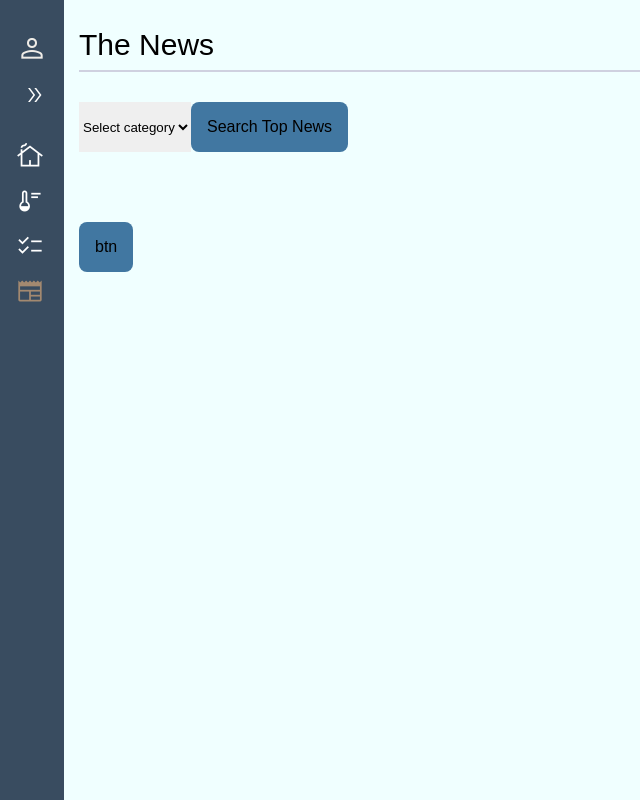
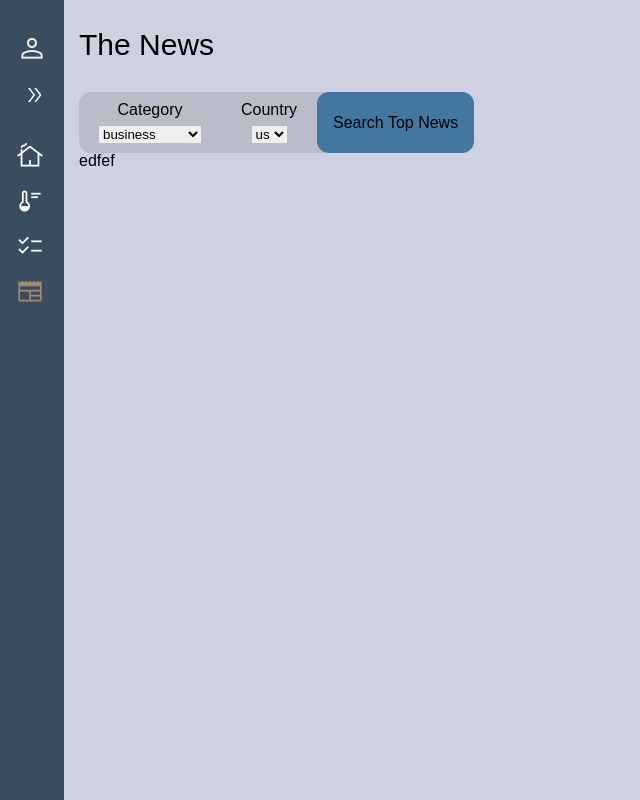
Before and after one commit to Alexandr13579/Portdolio__ToDo, a Vue app: page /#/News in a window 1280 px wide. Shown: the whole page, without its empty margins (0-640 px from the left). Built offline with nearby package versions, Linux system fonts and the light colour scheme.

Commit message:
vue3__news

```diff
--- a/src/components/News/NewsItem.vue
+++ b/src/components/News/NewsItem.vue
@@ -1,17 +1,17 @@
 <template lang="">
     <li
     class="list__item">
-        <div class="item__content">
         <header class="item__header">
             <h3 class="header__publications-title" v-if="item.source.name != null ? autor = item.source.name : autor = 'anonymous' ">{{ autor }}</h3>
             <p class="header__time">{{ item.publishedAt }}</p>
         </header>
         <main class="item__main">
+            <div class="item__main-content">
                 <p class="main__title">{{ item.title }}</p>
                 <p class="main__content">{{ item.description }}</p>
-                <div class="Item__link"><p @click="clickUrl">{{ url }}</p></div>
+            </div>
+            <div class="item__main-link"><my-btnSearhPush @click="clickUrl">Link to source</my-btnSearhPush></div>
         </main>
-        </div>
     </li>
 </template>
 
@@ -41,49 +41,54 @@ export default {
 <style lang="scss" scoped>
 .list {
   &__item {
-        background: #FAFCFC;
-        box-shadow: 0px 0px 4px -1px rgba(0, 0, 0, 0.25);
+    display: flex;
+    flex-direction: column;
+    margin-bottom: 10px;
+    padding: 10px;
+    box-shadow: -1px 1px 4px 0px rgba(0, 0, 0, 100%);
+    background-color: rgba(0, 0, 0, 0.1);
     border-radius: 9px;
-        margin-bottom: 10px;
+    font-size: 18px;
+    font-weight: 400px;
+
   }
 }
 .item {
-    &__content {}
   &__header {
     display: flex;
     justify-content: space-between;
-        margin-bottom: 18px;
+    margin-bottom: 14px;
   }
   &__main {
-
+    display: flex;
+    justify-content: space-between;
+    align-items: center;
 }
 }
 .header {
   &__publications-title {
-        font-weight: 700;
-        font-size: 14px;
-        line-height: 16px;
-        color: #292929;
+    font-weight: 600;
   }
-    &__time {}
+  &__time {
+    font-style: italic;
+  }
+}
+.item {
+  &__main-content {}
+  &__main-link {
+    flex: 0 0 auto;
+    margin-left: 10px;
+  }
 }
 .main {
   &__title {
-        font-weight: 700;
-        font-size: 18px;
-        line-height: 130%;
-        color: #292929;
-        margin-bottom: 5px;
+    font-weight: 500;
+    font-size: 19px;
   }
   &__content {
-        font-weight: 400;
-        font-size: 13px;
-        line-height: 140%;
-        color: #292929;
+    font-style: italic;
+    font-weight: 300;
   }
-}
-.Item {
-    &__link {}
 }
 
 
--- a/src/components/News/NewsList.vue
+++ b/src/components/News/NewsList.vue
@@ -24,6 +24,7 @@ export default {
 
 <style lang="scss" scoped>
     .list{
-        max-width: 600px;
+        margin-top: 10px;
+        width: 100%;
     }
 </style>
--- a/src/components/News/SearchTopNews.vue
+++ b/src/components/News/SearchTopNews.vue
@@ -1,8 +1,17 @@
 <template>
     <div class="searchTop">
         <div class="searchTop__block-filter">
-            <my-select :options="filter.category" :name="Object.keys(this.filter)[0]" />
-            <my-btnSearhPush @click="nameaO" class="choice-search__btn">Search Top News</my-btnSearhPush>
+            <div class="searchTop__select">
+                <div class="select">
+                    <h4 class="select__title">Category</h4>
+                    <my-select :options="filter.category" @selectedOption="selectedCategory" />
+                </div>
+                <div class="select">
+                    <h4 class="select__title">Country</h4>
+                    <my-select :options="filter.country" @selectedOption="selectedCountry"/>
+                </div>
+                <my-btnSearhPush @click="searchTopNews" class="select__tbn">Search Top News</my-btnSearhPush>
+            </div>
         </div>
     </div>
 </template>
@@ -11,14 +20,23 @@
 export default {
     props: {
         filter: Object,
+        required: true
     },
     data() {
         return {
+            category: this.filter.category[0],
+            country: this.filter.country[0]
         }
     },
     methods: {
-        nameaO() {
-            console.log(Object.keys(this.filter)[0])
+        selectedCategory(selected) {
+            this.category = selected;
+        },
+        selectedCountry(selected) {
+            this.country = selected;
+        },
+        searchTopNews() {
+            this.$emit('searchTopNews', this.category, this.country)
         }
     }
 }
@@ -31,44 +49,30 @@ export default {
         align-items: center;
         min-height: 56px;
     }
-    &__input {
-        font-size: 20px;
-        padding: 16px;
-        background-color: #CFD1E0;
-        border-radius: 12px 0px 0px 12px;
-        min-height: 56px;
-    }
+
     &__block-filter {
         display: flex;
         flex-wrap: wrap;
+    }
+    &__select{
+        display: flex;
+        background-color: rgba(0, 0, 0, 0.1);
+        border-radius: 12px;
+        .select{
+            display: flex;
+            flex-direction: column;
+            align-items: center;
+            justify-content: center;
+            padding: 10px 20px;
 
-        .searchTop-select{
-            width: 200px;
-            background-color: rgba(227, 227, 227, 0.412);
-            padding: 10px;
-            border-radius: 12px;
 
-            &:not(:last-child) {
-                margin-right: 10px;
-            }
-
-            &.searchTop-option{
-                padding: 10px 0px;
-                margin: 10px 0px;
-
-                &:hover{
-                    background-color: #394C60;
-                }
+            &__title{
+                margin-bottom: 8px;
             }
         }
-    }
-    &__btn {
-        display: flex;
-        align-items: center;
-        border-radius: 0px 12px 12px 0px;
-    }
-    &__btn-text {
-        margin-right: 5px;
+        .select__tbn{
+            height: 100%;
+        }
     }
 }
 
--- a/src/components/ToDo/ListTask.vue
+++ b/src/components/ToDo/ListTask.vue
@@ -20,7 +20,7 @@ export default {
 }
 </script>
 
-<style lang="scss">
+<style lang="scss" scoped>
     .list__item {
         display: inline-flex;
         justify-content: space-between;
--- a/src/components/UI/MyBtnSearchPush.vue
+++ b/src/components/UI/MyBtnSearchPush.vue
@@ -13,7 +13,7 @@ export default {
 <style lang="scss" scoped>
     .btn{
         background: #4177a1;
-        border-radius: 8px;
+        border-radius: 12px;
         font-size: 16px;
         padding: 16px;
         outline: none;
--- a/src/components/UI/index.js
+++ b/src/components/UI/index.js
@@ -4,7 +4,7 @@ import MyFooter from '@/components/UI/MyFooter'
 import MyBtnDeleteTrash from '@/components/UI/MyBtnDeleteTrash'
 import MyDialog from '@/components/UI/MyDialog'
 import MyBtnSearchPush from '@/components/UI/MyBtnSearchPush'
-import select from '@/components/UI/select'
+import select from '@/components/UI/my-select'
 
 export default [
     InputCheckbox,
--- /dev/null
+++ b/src/components/UI/my-select.vue
@@ -0,0 +1,37 @@
+<template>
+    <select @change="selectedOption" v-model="selected">
+        <option
+            v-for="option in options"
+            class="searchTop-option"
+            :key="option"
+            :value="option"
+            >{{ option }}
+        </option>
+    </select>
+</template>
+
+<script>
+export default {
+    name: 'my-select',
+    props: {
+        options: {
+            type: Array,
+            default: () => []
+        },
+    },
+    data() {
+        return {
+            selected: this.options[0]
+        }
+    },
+    methods: {
+        selectedOption() {
+            this.$emit('selectedOption', this.selected)
+        }
+    }
+}
+</script>
+
+<style lang="">
+
+</style>
--- a/src/components/UI/select.vue
+++ /dev/null
@@ -1,34 +0,0 @@
-<template lang="">
-    <select @change="">
-        <option
-            selected
-            disabled
-        >Select {{ name }}</option>
-        <option
-            class="searchTop-option"
-            v-for="option of options"
-            :key="option.value"
-            value="option.value"
-        >{{ option }}</option>
-    </select>
-</template>
-
-<script>
-export default {
-    name: 'my-select',
-    props: {
-        options: Array,
-        name: String
-    },
-    methods: {
-        namea() {
-            console.log(this.name)
-            console.log(value)
-        }
-    }
-}
-</script>
-
-<style lang="">
-
-</style>
--- a/src/pages/News.vue
+++ b/src/pages/News.vue
@@ -3,13 +3,13 @@
         <div class="container">
             <h1 class="title">The News</h1>
             <div class="search__news">
-                <SearchTopNews :filter="filter"  />
+                <SearchTopNews :filter="filter" @searchTopNews="NewNews"  />
             </div>
             <div class="search__news">
 
             </div>
-            <my-btnSearhPush @click="NewNews">btn</my-btnSearhPush>
             <NewsList v-if="show" :news="news"/>
+            <div v-else class="else">edfef</div>
         </div>
     </main>
 </template>
@@ -25,26 +25,22 @@ export default {
             URL_EXATCT_NEWS: 'https://newsapi.org/v2/everything?',
             URL_TOP_NEWS: 'https://newsapi.org/v2/top-headlines?',
             KEY__API: 'apiKey=2a75744890d847a39a0e4a5c69e74f9c',
-            news: {},
+            news: [],
             show: false,
             searchNews: '',
+            thisSearchCountry: 'us',
+            thisSearchCategory: 'business',
             filter: {
-                category: ['business', 'entertainment', 'general', 'health', 'science', 'sport', 'stechnology'],
-                country: ['ua', 'ru', 'us', 'gb'],
+                category: ['business', 'entertainment', 'general', 'health', 'science', 'sport',],
+                country: ['us', 'ru', 'ua', 'gb'],
                 sourse: [1, 2],
             }
         }
     },
     methods: {
-        NewNews(country, category) {
-            fetch(`${this.URL_TOP_NEWS}country=${this.filter.country[2]}&category=${this.filter.category[1]}&pageSize=100&${this.KEY__API}`)
-            .then(response => {
-                return response.json();
-            })
-            .then(this.new)
-        },
-        searchNewsKeyWord(keyWord) {
-            fetch(`${this.URL_EXATCT_NEWS}q=${keyWord}&pageSize=100&${this.KEY__API}`)
+        NewNews(category, country) {
+            this.show = false
+            fetch(`${this.URL_TOP_NEWS}country=${country}&category=${category}&pageSize=100&${this.KEY__API}`)
             .then(response => {
                 return response.json();
             })
@@ -54,7 +50,15 @@ export default {
             this.news = result.articles;
             this.show = true
             console.log(this.news)
-        }
+        },
+
+        searchNewsKeyWord(keyWord) {
+            fetch(`${this.URL_EXATCT_NEWS}q=${keyWord}&pageSize=100&${this.KEY__API}`)
+            .then(response => {
+                return response.json();
+            })
+            .then(this.new)
+        },
     },
     components: {
         NewsList, SearchTopNews, SearchExactNews
@@ -64,9 +68,9 @@ export default {
 
 <style lang="scss" scoped>
     main {
-        background-color: azure;
+        background-color: #CFD1E0;
         width: 100%;
-        height: 100vh;
+        height: 100%;
     }
 
     .title{
@@ -76,13 +80,5 @@ export default {
         border-bottom: 2px solid #CFD1E0;
         // text-align: center;
     }
-    .choice-search{
-        display: flex;
-        gap: 8px;
-    }
-    .search__news {
-        margin: 20px 0px;
-        padding: 10px 0px;
-        display: flex;
-    }
+
 </style>
```
Also changed, not shown: src/components/UI/my-option.vue (added, +20 -0 lines). Lines whose indentation alone changed are shown as unchanged.
